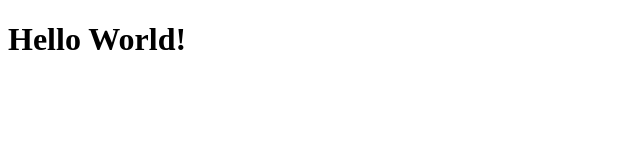
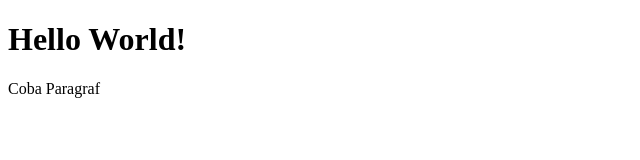
Before and after one commit to fazrilrizki/belajar-git, a plain HTML site: page index.html in a window 1280 px wide. Shown: the whole page, without its empty margins (0-640 px from the left). Drawn offline with Linux system fonts and the light colour scheme.

Commit message:
Menambahkan paragraf pada index.html

```diff
--- a/index.html
+++ b/index.html
@@ -8,5 +8,6 @@
 </head>
 <body>
     <h1>Hello World!</h1>
+    <p>Coba Paragraf</p>
 </body>
 </html>
```
